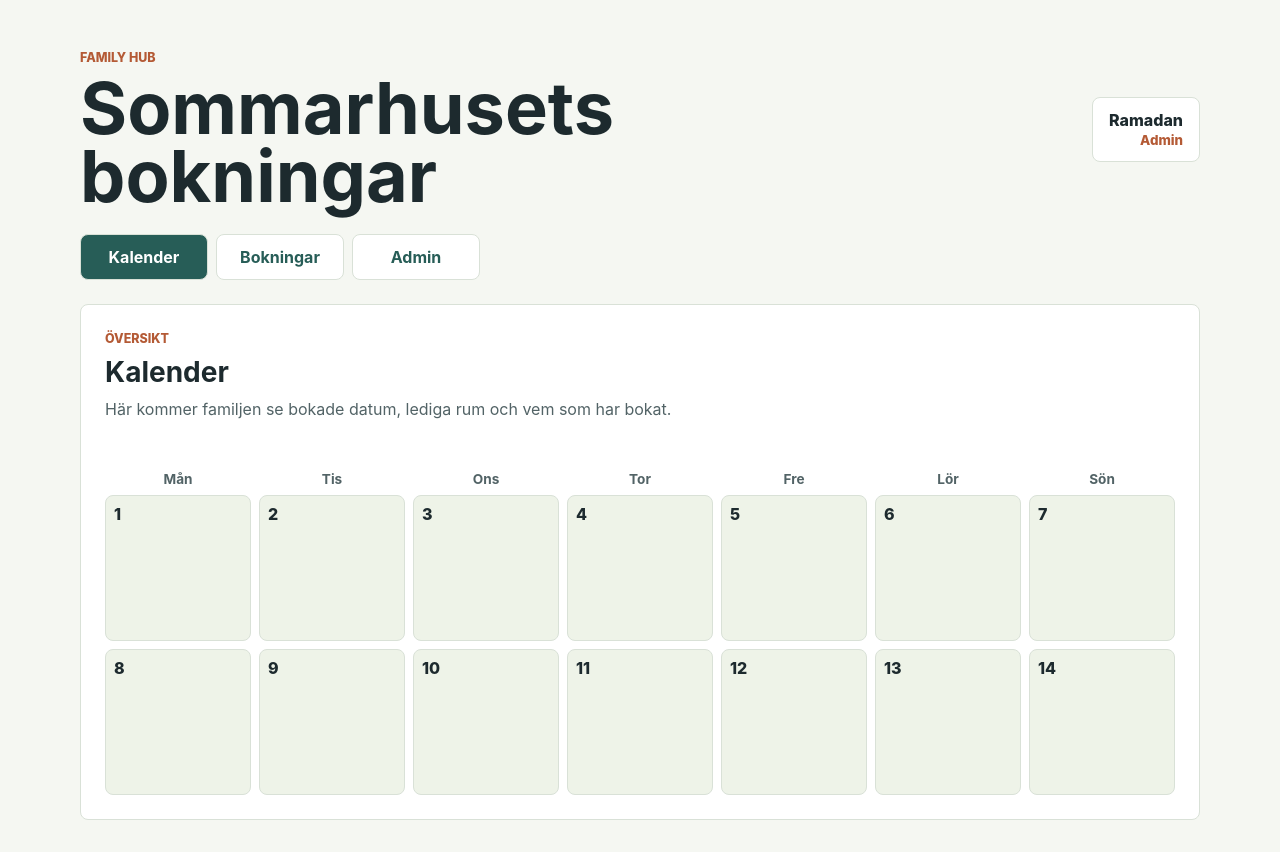
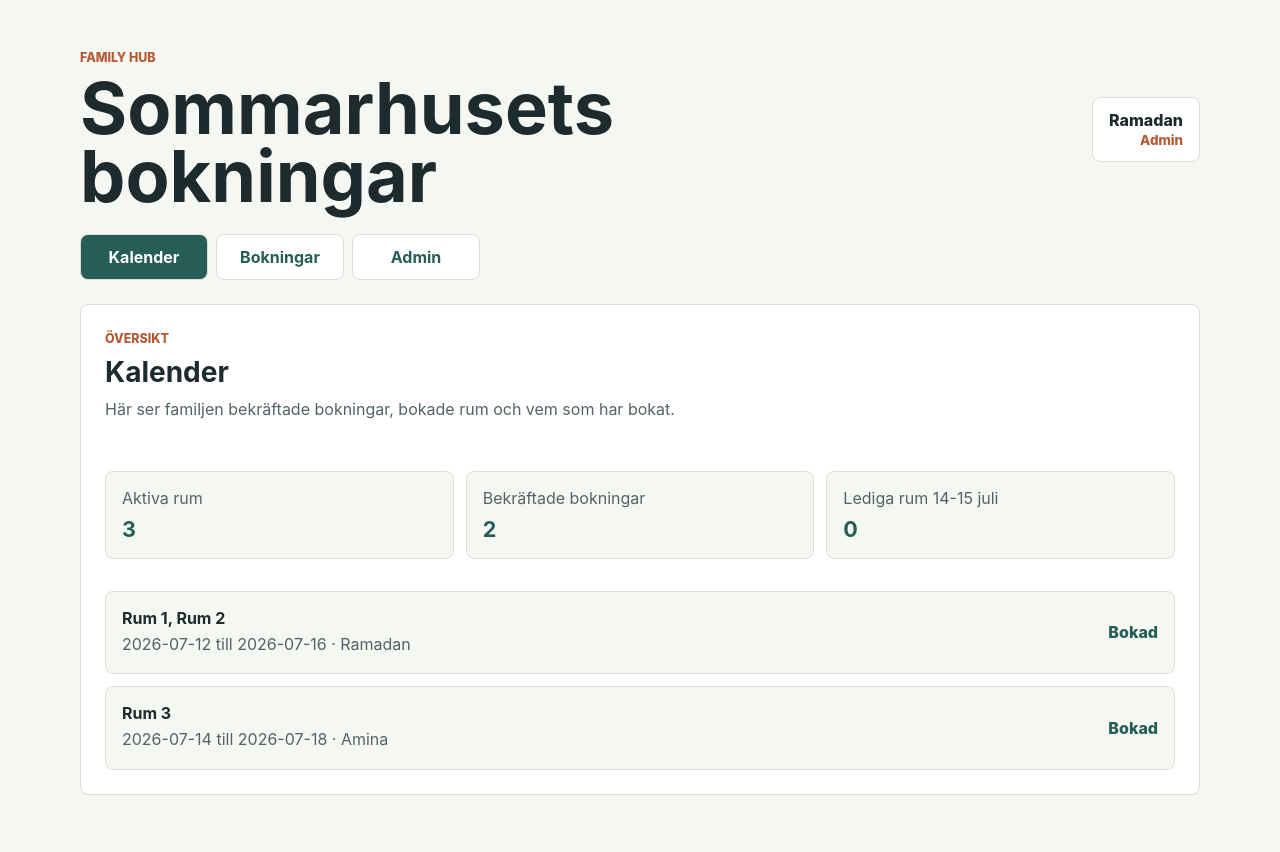
Before and after one commit to rcilomba/family-hub, a React (Vite) app: page / in a window 1280 px wide. After the commit the page ends 827 px from the top, so only its background shows below. Built offline with nearby package versions, Linux system fonts and the light colour scheme.

Commit message:
feat: add booking data model and availability logic

```diff
--- a/src/App.tsx
+++ b/src/App.tsx
@@ -1,18 +1,21 @@
-import { useState } from 'react';
+import { useMemo, useState } from 'react';
+import { bookings, profiles, rooms } from './data/mockData';
+import type { BookingWithDetails } from './types/booking';
+import {
+  canManageBooking,
+  findConflictingBookings,
+  getActiveRooms,
+  getAvailableRooms,
+  getBookingDetails,
+} from './utils/bookingUtils';
 
-type UserRole = 'admin' | 'member';
 type View = 'calendar' | 'bookings' | 'admin';
 
-type UserPreview = {
-  name: string;
-  email: string;
-  role: UserRole;
-};
-
-const currentUser: UserPreview = {
-  name: 'Ramadan',
-  email: 'ramadan@example.com',
-  role: 'admin',
+const currentUser = profiles[0];
+const exampleBookingRequest = {
+  roomIds: ['room-1'],
+  startDate: '2026-07-14',
+  endDate: '2026-07-15',
 };
 
 const views: Array<{ id: View; label: string }> = [
@@ -24,6 +27,14 @@ const views: Array<{ id: View; label: string }> = [
 export function App() {
   const [activeView, setActiveView] = useState<View>('calendar');
   const isAdmin = currentUser.role === 'admin';
+  const activeRooms = getActiveRooms(rooms);
+  const bookingDetails = useMemo(
+    () => getBookingDetails(bookings, profiles, rooms),
+    [],
+  );
+  const confirmedBookingDetails = bookingDetails.filter(
+    (booking) => booking.status === 'confirmed',
+  );
 
   return (
     <main className="app-shell">
@@ -33,7 +44,7 @@ export function App() {
           <h1>Sommarhusets bokningar</h1>
         </div>
         <div className="user-pill" aria-label="Inloggad användare">
-          <span>{currentUser.name}</span>
+          <span>{currentUser.displayName}</span>
           <small>{isAdmin ? 'Admin' : 'Medlem'}</small>
         </div>
       </header>
@@ -57,64 +68,130 @@ export function App() {
         })}
       </nav>
 
-      {activeView === 'calendar' && <CalendarView />}
-      {activeView === 'bookings' && <BookingsView isAdmin={isAdmin} />}
-      {activeView === 'admin' && isAdmin && <AdminView />}
+      {activeView === 'calendar' && (
+        <CalendarView
+          activeRoomsCount={activeRooms.length}
+          bookings={confirmedBookingDetails}
+        />
+      )}
+      {activeView === 'bookings' && (
+        <BookingsView bookings={bookingDetails} isAdmin={isAdmin} />
+      )}
+      {activeView === 'admin' && isAdmin && (
+        <AdminView activeRoomsCount={activeRooms.length} />
+      )}
     </main>
   );
 }
 
-function CalendarView() {
+function CalendarView({
+  activeRoomsCount,
+  bookings,
+}: {
+  activeRoomsCount: number;
+  bookings: BookingWithDetails[];
+}) {
+  const availableRooms = getAvailableRooms(
+    rooms,
+    bookings,
+    exampleBookingRequest.startDate,
+    exampleBookingRequest.endDate,
+  );
+
   return (
     <section className="content-section">
       <div>
         <p className="section-label">Översikt</p>
         <h2>Kalender</h2>
         <p>
-          Här kommer familjen se bokade datum, lediga rum och vem som har bokat.
+          Här ser familjen bekräftade bokningar, bokade rum och vem som har
+          bokat.
         </p>
       </div>
 
-      <div className="calendar-grid" aria-label="Kalenderplatshållare">
-        {['Mån', 'Tis', 'Ons', 'Tor', 'Fre', 'Lör', 'Sön'].map((day) => (
-          <strong key={day}>{day}</strong>
-        ))}
-        {Array.from({ length: 14 }, (_, index) => (
-          <div className="day-cell" key={index}>
-            <span>{index + 1}</span>
-          </div>
+      <div className="summary-grid">
+        <SummaryStat label="Aktiva rum" value={activeRoomsCount.toString()} />
+        <SummaryStat
+          label="Bekräftade bokningar"
+          value={bookings.length.toString()}
+        />
+        <SummaryStat
+          label="Lediga rum 14-15 juli"
+          value={availableRooms.length.toString()}
+        />
+      </div>
+
+      <div className="calendar-list" aria-label="Bekräftade bokningar">
+        {bookings.map((booking) => (
+          <article className="calendar-booking" key={booking.id}>
+            <div>
+              <h3>{booking.rooms.map((room) => room.name).join(', ')}</h3>
+              <p>
+                {formatDateRange(booking.startDate, booking.endDate)} ·{' '}
+                {booking.user.displayName}
+              </p>
+            </div>
+            <span>{booking.status === 'confirmed' ? 'Bokad' : 'Avbokad'}</span>
+          </article>
         ))}
       </div>
     </section>
   );
 }
 
-function BookingsView({ isAdmin }: { isAdmin: boolean }) {
+function BookingsView({
+  bookings,
+  isAdmin,
+}: {
+  bookings: BookingWithDetails[];
+  isAdmin: boolean;
+}) {
+  const conflicts = findConflictingBookings(exampleBookingRequest, bookings);
+
   return (
     <section className="content-section">
       <div>
         <p className="section-label">Bokningar</p>
         <h2>Hantera bokningar</h2>
         <p>
-          Nästa steg blir att skapa riktig bokningsdata, datumval och kontroll
-          mot dubbelbokningar.
+          Den här vyn använder mockdata och visar hur appen hittar krockar innan
+          en ny bokning sparas.
+        </p>
+      </div>
+
+      <div className="notice">
+        <strong>Test av dubbelbokning</strong>
+        <p>
+          Försök: Rum 1, 14 juli till 15 juli. Resultat:{' '}
+          {conflicts.length > 0
+            ? 'krockar med en befintlig bokning.'
+            : 'rummet är ledigt.'}
         </p>
       </div>
 
       <div className="booking-list">
-        <article className="booking-item">
-          <div>
-            <h3>Exempelbokning</h3>
-            <p>Rum 1 · 12 juli till 16 juli · Ramadan</p>
-          </div>
-          {isAdmin && <button type="button">Redigera</button>}
-        </article>
+        {bookings.map((booking) => {
+          const canManage = isAdmin || canManageBooking(currentUser, booking);
+
+          return (
+            <article className="booking-item" key={booking.id}>
+              <div>
+                <h3>{booking.rooms.map((room) => room.name).join(', ')}</h3>
+                <p>
+                  {formatDateRange(booking.startDate, booking.endDate)} ·{' '}
+                  {booking.user.displayName} · {getStatusLabel(booking)}
+                </p>
+              </div>
+              {canManage && <button type="button">Redigera</button>}
+            </article>
+          );
+        })}
       </div>
     </section>
   );
 }
 
-function AdminView() {
+function AdminView({ activeRoomsCount }: { activeRoomsCount: number }) {
   return (
     <section className="content-section">
       <div>
@@ -127,19 +204,36 @@ function AdminView() {
       </div>
 
       <div className="settings-grid">
-        <div>
-          <span>Antal rum</span>
-          <strong>4</strong>
-        </div>
-        <div>
-          <span>Bokningstyp</span>
-          <strong>Per rum</strong>
-        </div>
-        <div>
-          <span>Behörighet</span>
-          <strong>Admin styr borttagning</strong>
-        </div>
+        <SummaryStat label="Totalt antal rum" value={rooms.length.toString()} />
+        <SummaryStat label="Aktiva rum" value={activeRoomsCount.toString()} />
+        <SummaryStat label="Bokningstyp" value="Per rum" />
+      </div>
+
+      <div className="room-list">
+        {rooms.map((room) => (
+          <article className="room-item" key={room.id}>
+            <span>{room.name}</span>
+            <strong>{room.isActive ? 'Aktivt' : 'Inaktivt'}</strong>
+          </article>
+        ))}
       </div>
     </section>
   );
 }
+
+function SummaryStat({ label, value }: { label: string; value: string }) {
+  return (
+    <div>
+      <span>{label}</span>
+      <strong>{value}</strong>
+    </div>
+  );
+}
+
+function formatDateRange(startDate: string, endDate: string) {
+  return `${startDate} till ${endDate}`;
+}
+
+function getStatusLabel(booking: BookingWithDetails) {
+  return booking.status === 'confirmed' ? 'Bekräftad' : 'Avbokad';
+}
--- /dev/null
+++ b/src/data/mockData.ts
@@ -0,0 +1,50 @@
+import type { Booking, Profile, Room } from '../types/booking';
+
+export const profiles: Profile[] = [
+  {
+    id: 'profile-ramadan',
+    email: 'ramadan@example.com',
+    displayName: 'Ramadan',
+    role: 'admin',
+  },
+  {
+    id: 'profile-amina',
+    email: 'amina@example.com',
+    displayName: 'Amina',
+    role: 'member',
+  },
+];
+
+export const rooms: Room[] = [
+  { id: 'room-1', name: 'Rum 1', isActive: true },
+  { id: 'room-2', name: 'Rum 2', isActive: true },
+  { id: 'room-3', name: 'Rum 3', isActive: true },
+  { id: 'room-4', name: 'Rum 4', isActive: false },
+];
+
+export const bookings: Booking[] = [
+  {
+    id: 'booking-1',
+    userId: 'profile-ramadan',
+    roomIds: ['room-1', 'room-2'],
+    startDate: '2026-07-12',
+    endDate: '2026-07-16',
+    status: 'confirmed',
+  },
+  {
+    id: 'booking-2',
+    userId: 'profile-amina',
+    roomIds: ['room-3'],
+    startDate: '2026-07-14',
+    endDate: '2026-07-18',
+    status: 'confirmed',
+  },
+  {
+    id: 'booking-3',
+    userId: 'profile-amina',
+    roomIds: ['room-2'],
+    startDate: '2026-08-01',
+    endDate: '2026-08-04',
+    status: 'cancelled',
+  },
+];
--- a/src/styles.css
+++ b/src/styles.css
@@ -135,6 +135,34 @@ p {
   padding: 1.5rem;
 }
 
+.summary-grid,
+.settings-grid {
+  display: grid;
+  gap: 0.75rem;
+  grid-template-columns: repeat(3, minmax(0, 1fr));
+}
+
+.summary-grid div,
+.settings-grid div {
+  background: #f5f7f2;
+  border: 1px solid #d9e1d7;
+  border-radius: 8px;
+  display: grid;
+  gap: 0.5rem;
+  padding: 1rem;
+}
+
+.summary-grid span,
+.settings-grid span {
+  color: #526366;
+}
+
+.summary-grid strong,
+.settings-grid strong {
+  color: #275d57;
+  font-size: 1.35rem;
+}
+
 .calendar-grid {
   display: grid;
   gap: 0.5rem;
@@ -164,7 +192,15 @@ p {
   gap: 0.75rem;
 }
 
-.booking-item {
+.calendar-list,
+.room-list {
+  display: grid;
+  gap: 0.75rem;
+}
+
+.booking-item,
+.calendar-booking,
+.room-item {
   align-items: center;
   background: #f5f7f2;
   border: 1px solid #d9e1d7;
@@ -175,36 +211,37 @@ p {
   padding: 1rem;
 }
 
-.booking-item p {
+.booking-item p,
+.calendar-booking p {
   margin-bottom: 0;
 }
 
-.settings-grid {
-  display: grid;
-  gap: 0.75rem;
-  grid-template-columns: repeat(3, minmax(0, 1fr));
+.calendar-booking span,
+.room-item strong {
+  color: #275d57;
+  font-weight: 800;
 }
 
-.settings-grid div {
-  background: #f5f7f2;
-  border: 1px solid #d9e1d7;
+.notice {
+  background: #fff7ed;
+  border: 1px solid #f0c79f;
   border-radius: 8px;
-  display: grid;
-  gap: 0.5rem;
   padding: 1rem;
 }
 
-.settings-grid span {
-  color: #526366;
+.notice strong {
+  color: #8f3f1d;
 }
 
-.settings-grid strong {
-  color: #275d57;
+.notice p {
+  margin: 0.35rem 0 0;
 }
 
 @media (max-width: 720px) {
   .topbar,
-  .booking-item {
+  .booking-item,
+  .calendar-booking,
+  .room-item {
     align-items: stretch;
     flex-direction: column;
   }
@@ -226,6 +263,7 @@ p {
     padding: 0.35rem;
   }
 
+  .summary-grid,
   .settings-grid {
     grid-template-columns: 1fr;
   }
--- /dev/null
+++ b/src/types/booking.ts
@@ -0,0 +1,30 @@
+export type UserRole = 'admin' | 'member';
+
+export type Profile = {
+  id: string;
+  email: string;
+  displayName: string;
+  role: UserRole;
+};
+
+export type Room = {
+  id: string;
+  name: string;
+  isActive: boolean;
+};
+
+export type BookingStatus = 'confirmed' | 'cancelled';
+
+export type Booking = {
+  id: string;
+  userId: string;
+  roomIds: string[];
+  startDate: string;
+  endDate: string;
+  status: BookingStatus;
+};
+
+export type BookingWithDetails = Booking & {
+  user: Profile;
+  rooms: Room[];
+};
--- /dev/null
+++ b/src/utils/bookingUtils.ts
@@ -0,0 +1,80 @@
+import type { Booking, BookingWithDetails, Profile, Room } from '../types/booking';
+
+export function datesOverlap(
+  startA: string,
+  endA: string,
+  startB: string,
+  endB: string,
+) {
+  return startA <= endB && endA >= startB;
+}
+
+export function getActiveRooms(rooms: Room[]) {
+  return rooms.filter((room) => room.isActive);
+}
+
+export function getBookingDetails(
+  bookings: Booking[],
+  profiles: Profile[],
+  rooms: Room[],
+): BookingWithDetails[] {
+  return bookings.map((booking) => {
+    const user = profiles.find((profile) => profile.id === booking.userId);
+    const bookedRooms = rooms.filter((room) => booking.roomIds.includes(room.id));
+
+    if (!user) {
+      throw new Error(`Missing profile for booking ${booking.id}`);
+    }
+
+    return {
+      ...booking,
+      user,
+      rooms: bookedRooms,
+    };
+  });
+}
+
+export function getConfirmedBookings(bookings: Booking[]) {
+  return bookings.filter((booking) => booking.status === 'confirmed');
+}
+
+export function findConflictingBookings(
+  newBooking: Pick<Booking, 'roomIds' | 'startDate' | 'endDate'>,
+  existingBookings: Booking[],
+) {
+  return getConfirmedBookings(existingBookings).filter((booking) => {
+    const hasSameRoom = booking.roomIds.some((roomId) =>
+      newBooking.roomIds.includes(roomId),
+    );
+
+    return (
+      hasSameRoom &&
+      datesOverlap(
+        booking.startDate,
+        booking.endDate,
+        newBooking.startDate,
+        newBooking.endDate,
+      )
+    );
+  });
+}
+
+export function getAvailableRooms(
+  rooms: Room[],
+  bookings: Booking[],
+  startDate: string,
+  endDate: string,
+) {
+  return getActiveRooms(rooms).filter((room) => {
+    const conflicts = findConflictingBookings(
+      { roomIds: [room.id], startDate, endDate },
+      bookings,
+    );
+
+    return conflicts.length === 0;
+  });
+}
+
+export function canManageBooking(profile: Profile, booking: Booking) {
+  return profile.role === 'admin' || profile.id === booking.userId;
+}
```
